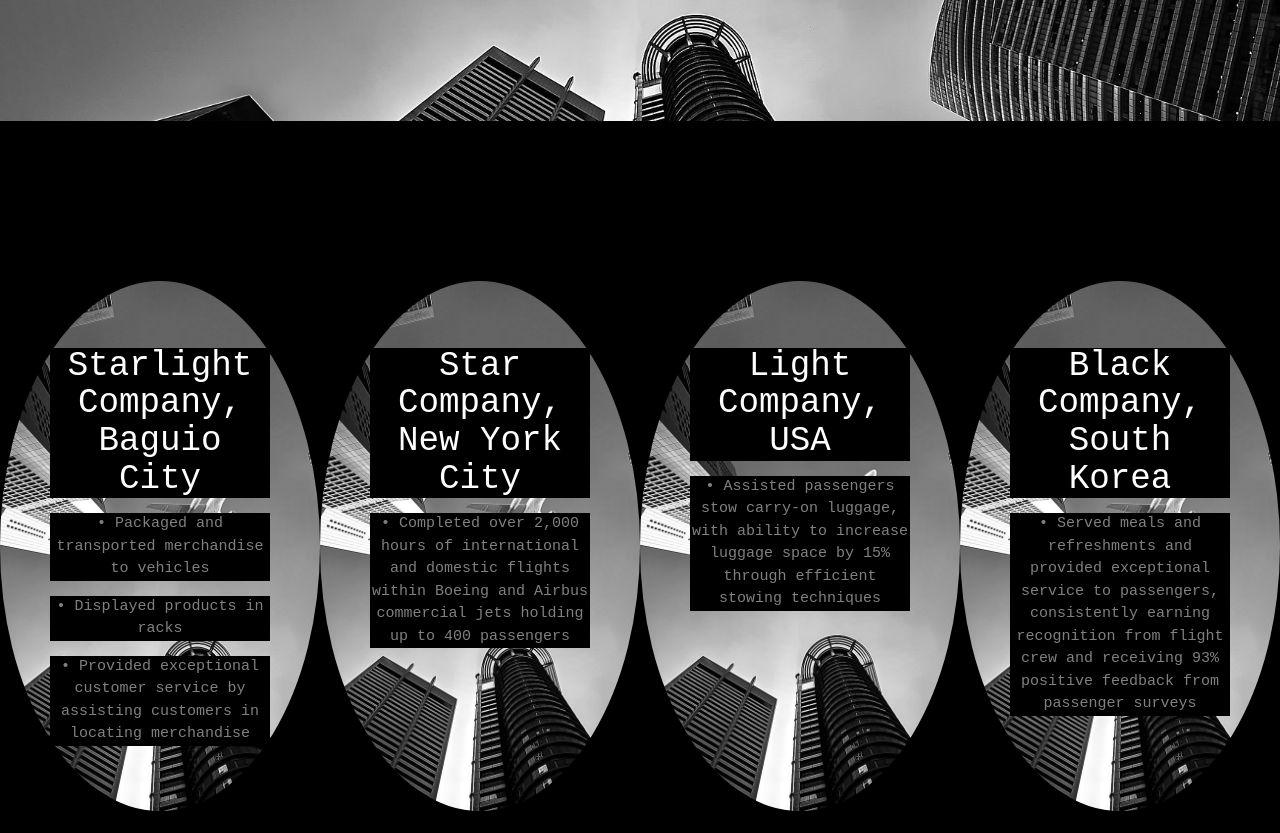
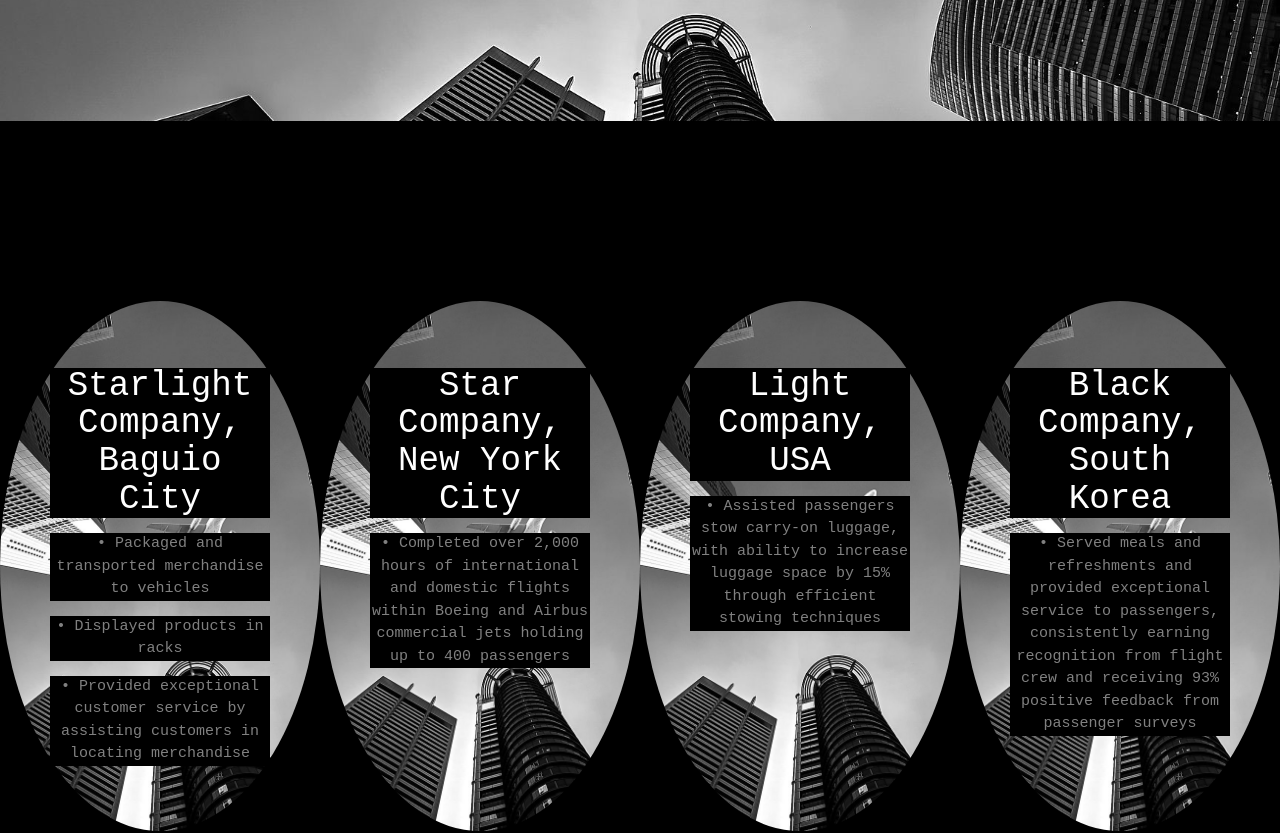
Before and after one commit to jayseel/resume, a plain HTML site: page index.html in a window 1280 px wide. Shown: the part 3720-4553 px from the top of the page. Drawn offline with nearby package versions, Linux system fonts and the light colour scheme.

Commit message:
Update style.css

```diff
--- a/css/style.css
+++ b/css/style.css
@@ -249,8 +249,8 @@ img {vertical-align: middle;}
 	grid-template-columns: 1fr 1fr 1fr 1fr;
 	grid-template-rows: 1fr;
 	background:black;
-	padding-top: 80px;
-	padding-bottom: 80px;
+	padding-top: 100px;
+	padding-bottom: 100px;
 }
 #circle1, #circle2, #circle3, #circle4{
 	background-image: url(../images/airplane.jpg);
```
